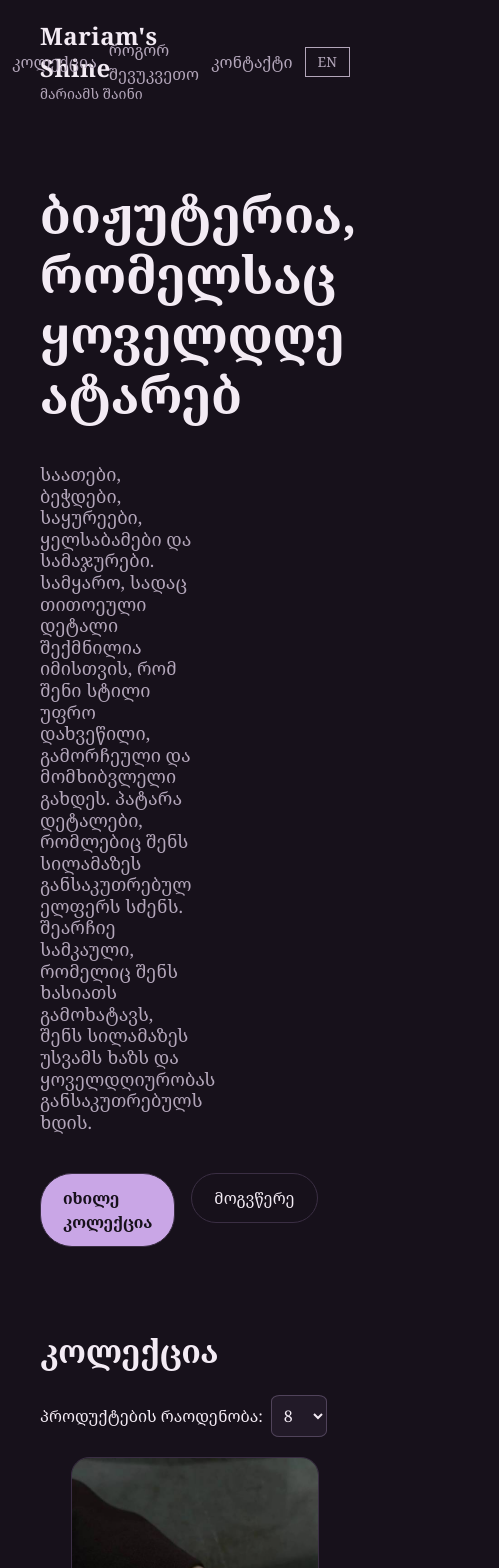
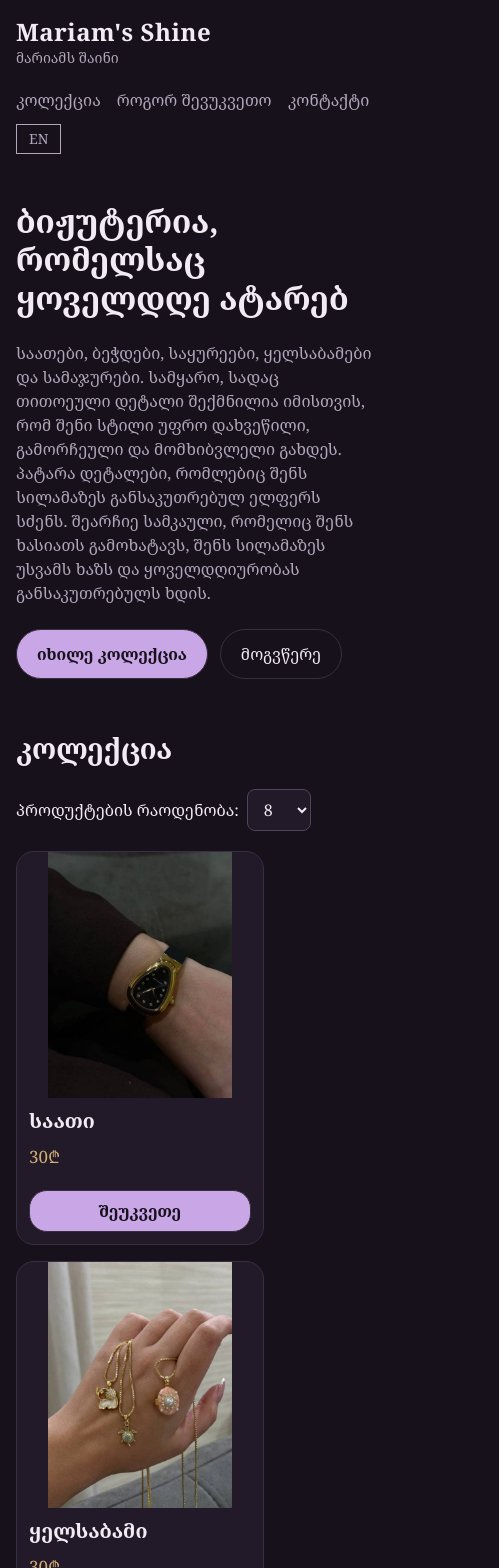
Before and after one commit to Ge0rgeM/jewelry-store, a React (Vite) app: page / in a window 390 px wide. Shown: the top 1568 px of the page, 499 px wide, since content can reach past the window. Built offline with nearby package versions, Linux system fonts and the light colour scheme.

Commit message:
add responsivness

```diff
--- a/src/App.jsx
+++ b/src/App.jsx
@@ -8,7 +8,7 @@ import Collection from './Components/Collection.jsx'
 function App() {
 
   return (
-    <div className="max-w-300 h-screen px-10 py-5 m-auto">
+    <div className="mx-auto min-h-screen w-full max-w-300 px-4 py-4 sm:px-6 sm:py-5 lg:px-10">
       <Header />
       <Intro />
       <Collection />
--- a/src/Components/Card.jsx
+++ b/src/Components/Card.jsx
@@ -1,11 +1,9 @@
-import React from 'react';
-
 function Card({ item, showDetails, setShowDetails }) {
 
     return (
-        <div className="w-62 bg-(--card-surface) border-(--line-color) border rounded-[18px] overflow-hidden">
+        <article className="w-full max-w-62 overflow-hidden rounded-[18px] border border-(--line-color) bg-(--card-surface)">
             <div className="">
-                <img src={item.img} alt={item.name_ge} className="" />
+                <img src={item.img} alt={item.name_ge} className="aspect-square w-full object-contain" />
             </div>
             <div className="">
                 <div className="px-3 py-2">
@@ -41,7 +39,7 @@ function Card({ item, showDetails, setShowDetails }) {
                     </div>
                 </div>
             </div>
-        </div>
+        </article>
     );
 }
 
--- a/src/Components/Collection.jsx
+++ b/src/Components/Collection.jsx
@@ -31,12 +31,12 @@ function Collection() {
         currentPage * itemsPerPage
     );
     return(
-        <div className="text-(--text-light) mt-20">
-            <div className="text-[32px] font-bold mb-5">
+        <section id="collection" className="mt-12 text-(--text-light) sm:mt-20">
+            <div className="mb-5 text-[clamp(1.75rem,5vw,2rem)] font-bold">
                 <h1>კოლექცია</h1>
             </div>
             <div className="mb-5">
-                <label className="flex items-center gap-2">
+                <label className="flex flex-wrap items-center gap-2">
                     <span>პროდუქტების რაოდენობა:</span>
                     <select
                         value={itemsPerPage}
@@ -44,7 +44,7 @@ function Collection() {
                             setItemsPerPage(Number(event.target.value));
                             setCurrentPage(1);
                         }}
-                        className="border border-(--line-color-light) bg-(--card-surface) rounded-[15%] px-2 py-2"
+                        className="rounded-lg border border-(--line-color-light) bg-(--card-surface) px-3 py-2"
                     >
                         {[4, 8, 12, 16].map((count) => (
                             <option key={count} value={count}>{count}</option>
@@ -52,7 +52,7 @@ function Collection() {
                     </select>
                 </label>
             </div>
-            <div className="grid grid-cols-[repeat(auto-fill,minmax(240px,1fr))] gap-4 place-items-center">
+            <div className="grid grid-cols-[repeat(auto-fit,minmax(min(100%,15.5rem),1fr))] gap-4">
                 {
                     loading ? <p>Loading...</p> :
                     error ? <p>{error}</p> :
@@ -82,7 +82,7 @@ function Collection() {
                     </button>
                 </div>
             )}
-        </div>
+        </section>
     )
 }
 
--- a/src/Components/Footer.jsx
+++ b/src/Components/Footer.jsx
@@ -4,7 +4,7 @@ function Footer() {
     const { t } = useTranslation();
 
     return (
-        <footer className="text-(--text-muted) mt-20 pb-5">
+        <footer className="mt-12 pb-5 text-(--text-muted) sm:mt-20">
             <div className="container mx-auto">
                 <p className="">
                     &copy; {new Date().getFullYear()} {t('copyright')}
--- a/src/Components/Header.jsx
+++ b/src/Components/Header.jsx
@@ -8,19 +8,19 @@ function Header() {
     };
 
     return (
-        <div className="flex">
-            <div className="w-1/2">
+        <header className="flex flex-col gap-4 sm:flex-row sm:items-center">
+            <div className="w-full sm:w-1/2">
                 <div className="text-(--text-light) font-bold text-2xl tracking-[0.02em]">Mariam's Shine</div>
                 <div className="text-(--text-muted) text-sm">მარიამს შაინი</div>
             </div>
-            <nav className="w-1/2 flex flex-row justify-end items-center gap-3 text-(--text-muted)">
-                <div className="hover:text-(--text-light) transition-all duration-200 ease-in-out">
+            <nav className="w-full flex flex-wrap justify-start items-center gap-x-4 gap-y-2 text-(--text-muted) sm:w-1/2 sm:justify-end">
+                <div className="py-1 hover:text-(--text-light) transition-all duration-200 ease-in-out">
                     <a href="#collection">{t("collection")}</a>
                 </div>
-                <div className="hover:text-(--text-light) transition-all duration-200 ease-in-out">
+                <div className="py-1 hover:text-(--text-light) transition-all duration-200 ease-in-out">
                     <a href="#how-to-order">{t("how_to_order")}</a>
                 </div>
-                <div className="hover:text-(--text-light) transition-all duration-200 ease-in-out">
+                <div className="py-1 hover:text-(--text-light) transition-all duration-200 ease-in-out">
                     <a href="#contact">{t("contact")}</a>
                 </div>
                 <button
@@ -32,7 +32,7 @@ function Header() {
                     {t("switch_lang")}
                 </button>
             </nav>
-        </div>
+        </header>
     );
 }
 
--- a/src/Components/HowToOrder.jsx
+++ b/src/Components/HowToOrder.jsx
@@ -1,24 +1,24 @@
 function HowToOrder() {
     return (
-        <div className="mt-20 text-(--text-light)">
+        <section id="how-to-order" className="mt-12 text-(--text-light) sm:mt-20">
             <div className="">
-                <h2 className="text-[32px] font-bold">როგორ შევუკვეთო</h2>
+                <h2 className="text-[clamp(1.75rem,5vw,2rem)] font-bold">როგორ შევუკვეთო</h2>
             </div>
-            <div className="w-full flex gap-8 mt-5">
-                <div className="w-1/3 border-t-(--golden-color) border-t-3 pt-3">
+            <div className="mt-5 grid w-full grid-cols-1 gap-6 sm:grid-cols-3 sm:gap-8">
+                <div className="border-t-3 border-t-(--golden-color) pt-3">
                     <span className="text-(--golden-color)">1. </span>
                     აირჩიე მოდელი კოლექციიდან, დააჭირე ღილაკს შეუკვეთე,
                 </div>
-                <div className="w-1/3 border-t-(--golden-color) border-t-3 pt-3">
+                <div className="border-t-3 border-t-(--golden-color) pt-3">
                     <span className="text-(--golden-color)">2. </span>
                     მოგვწერე Instagram-ზე Facebook-ზე ან Tiktok-ზე გამოგვიგზავნე სასურველი ნივთის ფოტო, რომელიც გსურთ
                 </div>
-                <div className="w-1/3 border-t-(--golden-color) border-t-3 pt-3">
+                <div className="border-t-3 border-t-(--golden-color) pt-3">
                     <span className="text-(--golden-color)">3. </span>
                     დაგიდასტურებთ ხელმისაწვდომობას და შეგითანხმდებით მიტანა გადახდაზე.
                 </div>
             </div>
-        </div>
+        </section>
     );
 }
 
--- a/src/Components/Intro.jsx
+++ b/src/Components/Intro.jsx
@@ -3,31 +3,24 @@ import { useTranslation } from "react-i18next";
 function Intro() {
     const { t } = useTranslation();
     return (
-        <div className="mt-20">
-            <div className="w-[50%] flex flex-col gap-10">
-                <div className="leading-[1.2] w-full text-[50px] font-bold text-(--text-light)">
+        <section className="mt-12 sm:mt-20">
+            <div className="flex w-full flex-col gap-6 md:w-1/2 sm:gap-10">
+                <div className="w-full text-[clamp(2rem,6vw,3.125rem)] leading-[1.2] font-bold text-(--text-light)">
                     {t('title')}
                 </div>
-                <div className="leading-[1.2] text-(--text-muted) text-[18px]">
+                <div className="text-[clamp(1rem,2.5vw,1.125rem)] leading-[1.5] text-(--text-muted)">
                     {t('description')}
                 </div>
-                <div className="flex gap-4">
-                    <a href="#collection" className="">
-                        <div className="font-semibold text-(--brand-background) border border-(--line-color) bg-(--accent-color) p-[12px_22px] rounded-4xl hover:bg-(--brand-background) hover:text-(--text-light) transition-all duration-250 ease-in-out">
-                            იხილე კოლექცია
-                        </div>
+                <div className="flex flex-wrap gap-3 sm:gap-4">
+                    <a href="#collection" className="inline-flex items-center justify-center rounded-4xl border border-(--line-color) bg-(--accent-color) px-5 py-3 text-center font-semibold text-(--brand-background) transition-all duration-250 ease-in-out hover:bg-(--brand-background) hover:text-(--text-light)">
+                        იხილე კოლექცია
                     </a>
-                    <a href="#contact">
-                        <div className="text-(--text-light) border border-(--line-color) p-[12px_22px] rounded-4xl hover:bg-(--accent-color) hover:text-(--brand-background) transition-all duration-250 ease-in-out">
-                                მოგვწერე
-                        </div>
+                    <a href="#contact" className="inline-flex items-center justify-center rounded-4xl border border-(--line-color) px-5 py-3 text-center text-(--text-light) transition-all duration-250 ease-in-out hover:bg-(--accent-color) hover:text-(--brand-background)">
+                        მოგვწერე
                     </a>
                 </div>
             </div>
-            <div className="">
-
-            </div>
-        </div>
+        </section>
     );
 }
 
--- a/src/Components/TextUs.jsx
+++ b/src/Components/TextUs.jsx
@@ -1,8 +1,8 @@
 function TextUs() {
     return (
-        <div className="text-(--text-light) mt-20 p-10 flex flex-row gap-5 bg-(--card-surface) border border-(--line-color) rounded-[18px]">
-            <div className="text-[32px] font-bold ">მოგვწერე</div>
-            <div className="w-full flex justify-end gap-5">
+        <section id="contact" className="mt-12 flex flex-col gap-5 rounded-[18px] border border-(--line-color) bg-(--card-surface) p-5 text-(--text-light) sm:mt-20 sm:flex-row sm:items-center sm:p-10">
+            <h2 className="text-[clamp(1.75rem,5vw,2rem)] font-bold">მოგვწერე</h2>
+            <div className="flex w-full flex-wrap gap-3 sm:justify-end sm:gap-5">
                 <a href="https://www.facebook.com/share/14v84X1A329/" target="_blank" className="">
                     <div className="text-(--text-light) font-bold border border-(--line-color) p-[12px_22px] rounded-4xl hover:bg-(--accent-color) hover:text-(--brand-background) transition-all duration-250 ease-in-out">
                         Facebook
@@ -14,7 +14,7 @@ function TextUs() {
                     </div>
                 </a>
             </div>
-        </div>
+        </section>
     );
 }
 
--- a/src/index.css
+++ b/src/index.css
@@ -17,9 +17,20 @@
 body {
     background-color: var(--brand-background);
     font-family: var(--font-serif-georgian);
+    margin: 0;
 }
-body  *{
-    /* border: 1px dashed red; */
+
+* {
+    box-sizing: border-box;
+}
+
+html {
+    scroll-behavior: smooth;
+}
+
+img {
+    display: block;
+    max-width: 100%;
 }
 
 @theme inline {
```
